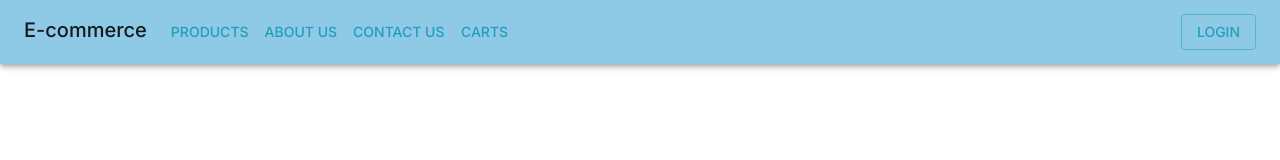
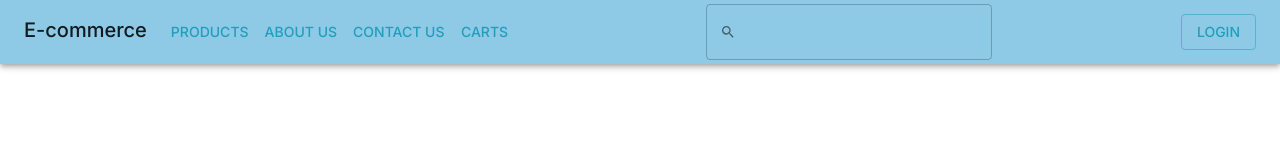
Before and after one commit to yakkhasuraj/e-commerce-2, a Next.js app in the folder web/: page /auth/login in a window 1280 px wide. Shown: the top 160 px of the page. Built offline with nearby package versions, Linux system fonts and the light colour scheme.

Commit message:
feat: add search bar

```diff
--- a/web/src/app/(public)/page.jsx
+++ b/web/src/app/(public)/page.jsx
@@ -2,7 +2,19 @@ import { ProductCard } from "@/common/ui/cards";
 import { PRODUCTS } from "@/data";
 import Grid from "@mui/material/Unstable_Grid2/Grid2";
 
-export default function Home() {
+const getPostList = async (searchParams) => {
+  const res = await fetch("https://jsonplaceholder.typicode.com/posts");
+
+  if (!res.ok) {
+    throw new Error("Post list fetch failed");
+  }
+
+  return res.json();
+};
+
+export default async function Home(props) {
+  const postListData = await getPostList(props.searchParams);
+
   return (
     <Grid container spacing={2}>
       {PRODUCTS.map((product) => (
--- a/web/src/common/ui/layouts/navbar.jsx
+++ b/web/src/common/ui/layouts/navbar.jsx
@@ -1,5 +1,7 @@
 import { AppBar, Box, Button, Toolbar, Typography } from "@mui/material";
 import Link from "next/link";
+import { SearchBar } from "./search-bar";
+import { Suspense } from "react";
 
 const pages = [
   { name: "Products", path: "/" },
@@ -28,6 +30,10 @@ export const Navbar = () => {
           </Box>
         </Box>
 
+        <Suspense fallback="Search bar loading...">
+          <SearchBar />
+        </Suspense>
+
         <Link href="/auth/login">
           <Button variant="outlined" color="secondary">
             Login
--- /dev/null
+++ b/web/src/common/ui/layouts/search-bar.jsx
@@ -0,0 +1,58 @@
+"use client";
+
+import { isEmpty } from "@/utils";
+import { InputAdornment, TextField } from "@mui/material";
+import { usePathname, useRouter, useSearchParams } from "next/navigation";
+import { useEffect, useState } from "react";
+import { MdOutlineSearch } from "react-icons/md";
+import { useDebounce } from "react-use";
+
+export const SearchBar = () => {
+  const router = useRouter();
+  const pathname = usePathname();
+  const search = useSearchParams();
+  const [input, setInput] = useState("");
+
+  const value = search.get("search");
+
+  useDebounce(
+    () => {
+      if (isEmpty(input) && !isEmpty(value)) {
+        router.replace("/");
+        return;
+      }
+      if (isEmpty(input)) return;
+      const search = `/?search=${input}`;
+      if (pathname === "/") {
+        router.replace(search);
+        return;
+      }
+      router.push(search);
+    },
+    500,
+    [router, input]
+  );
+
+  const handleChange = (event) => {
+    const { value } = event.target;
+    setInput(value);
+  };
+
+  return (
+    <TextField
+      id="search"
+      label=""
+      variant="outlined"
+      type="text"
+      onChange={handleChange}
+      value={input}
+      InputProps={{
+        startAdornment: (
+          <InputAdornment position="start">
+            <MdOutlineSearch />
+          </InputAdornment>
+        ),
+      }}
+    />
+  );
+};
```
